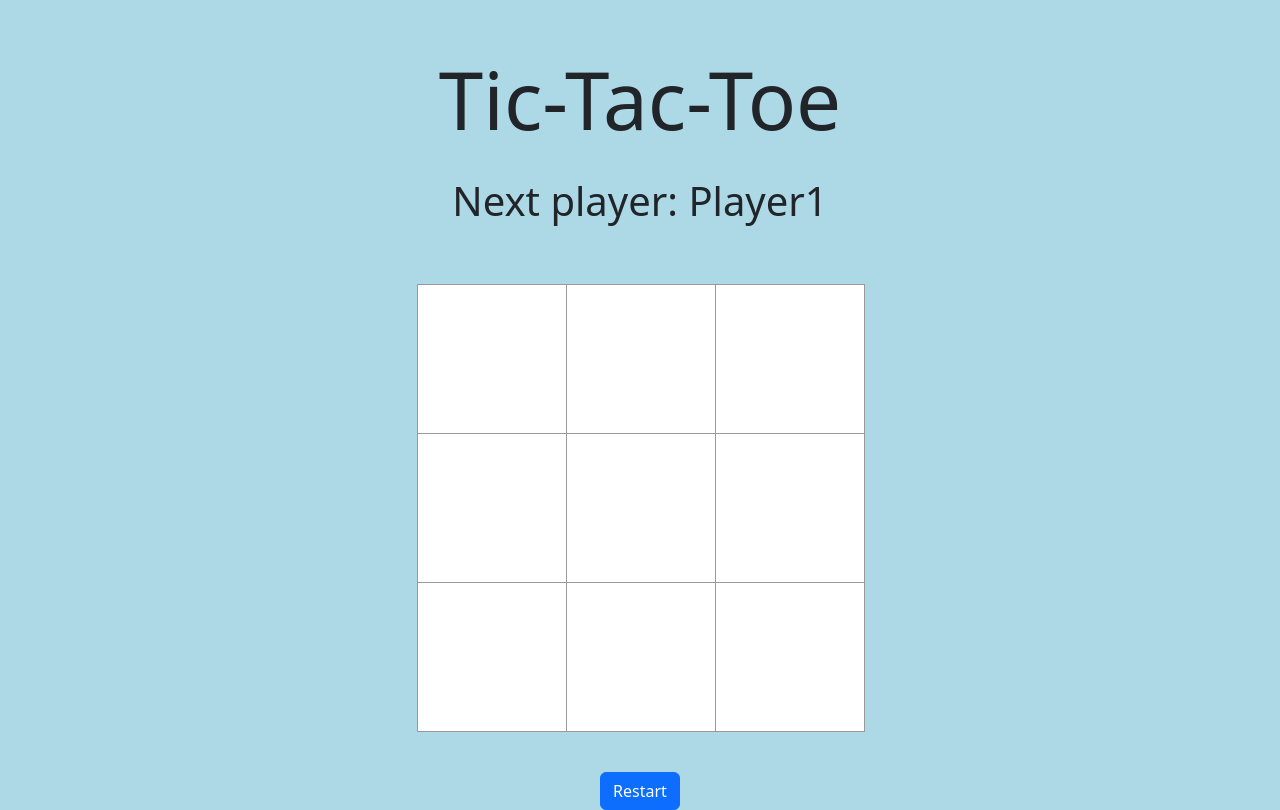
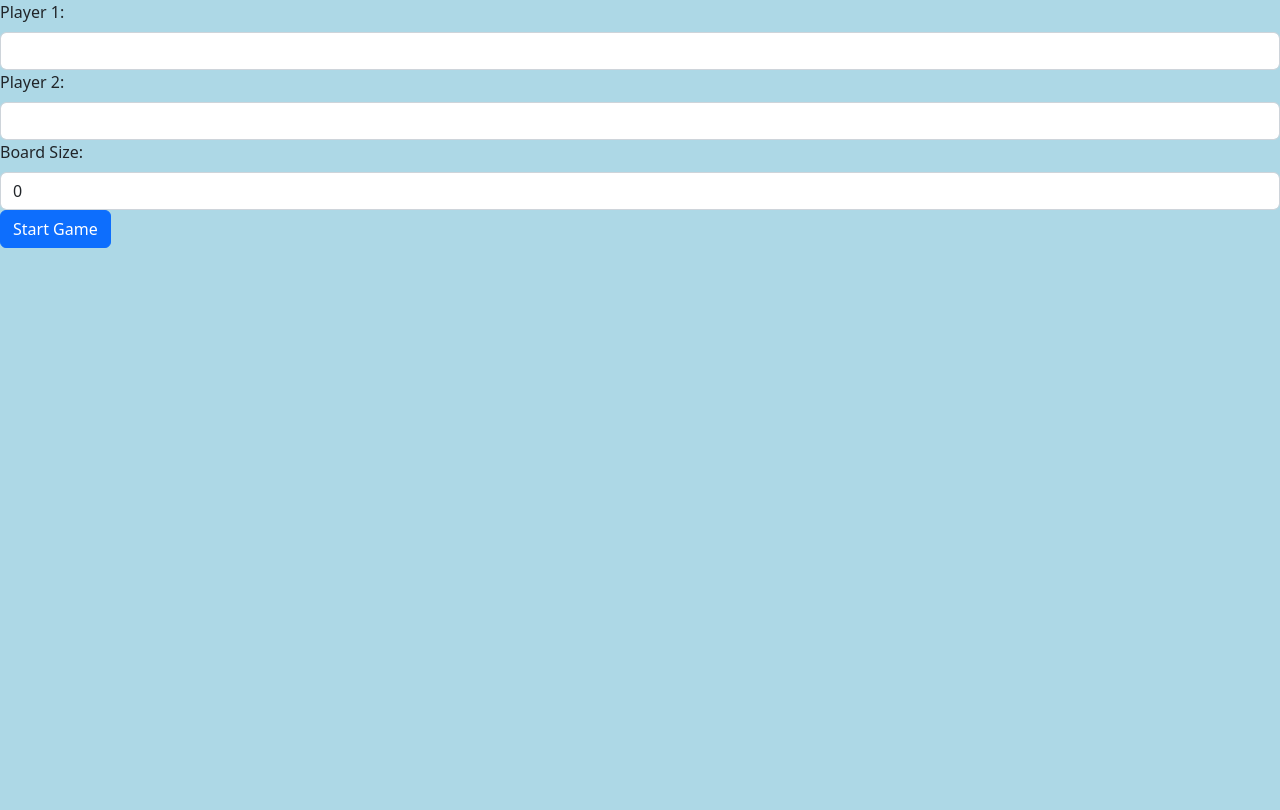
Before and after one commit to bengabay11/Tic-Tac-Toe, a React (Create React App) app: page / in a window 1280 px wide. Built offline with nearby package versions, Linux system fonts and the light colour scheme.

Commit message:
add login page

```diff
--- a/package.json
+++ b/package.json
@@ -17,6 +17,7 @@
         "react": "^18.2.0",
         "react-bootstrap": "^2.7.4",
         "react-dom": "^18.2.0",
+        "react-router-dom": "^6.11.1",
         "react-scripts": "5.0.1",
         "types": "^0.1.1",
         "typescript": "^5.0.4",
--- a/src/components/App/App.tsx
+++ b/src/components/App/App.tsx
@@ -1,102 +1,78 @@
-import React, { useCallback, useState } from 'react';
+import React, { useCallback, useEffect, useState } from 'react';
 import './App.css';
 import 'bootstrap/dist/css/bootstrap.min.css';
 import 'bootstrap/dist/js/bootstrap.min.js';
-import Board from '../Board/Board';
+import { inject } from '@vercel/analytics';
+import { Route, Routes } from 'react-router-dom';
+import Game from '../Game/Game';
+import LoginForm, { LoginFormData } from '../LoginForm/LoginForm';
+import { useNavigate } from 'react-router-dom';
 import config from '../../config';
-import {
-    Player,
-    SquareOwnership,
-    getWinner,
-    initBoard,
-    isDraw,
-    squareOwnershipToPlayer,
-} from '../../game';
-import GameStatus from '../GameStatus/GameStatus';
-import GameOverModal from '../GameOverModal/GameOverModal';
-import { inject } from '@vercel/analytics';
+import { Player } from '../../game';
 
 inject();
 
-type BoardType = SquareOwnership[][];
-
 const App: React.FC = () => {
-    const [board, setBoard] = useState<BoardType>(initBoard(config.boardSize));
-    const [firstPlayerTurn, setFirstPlayerTurn] = useState(true);
-    const [showGameOverModal, setShowGameOverModal] = useState(false);
-    const [winner, setWinner] = useState<Player | null>(null);
-    const firstPlayer = new Player(
-        config.firstPlayer.squareValue,
-        config.firstPlayer.name
-    );
-    const secondPlayer = new Player(
-        config.secondPlayer.squareValue,
-        config.secondPlayer.name
-    );
-
-    const handleClick = useCallback(
-        (row: number, column: number) => {
-            const boardCopy = [...board];
-            if (boardCopy[row][column] == SquareOwnership.Free) {
-                boardCopy[row][column] = firstPlayerTurn
-                    ? SquareOwnership.FirstPlayer
-                    : SquareOwnership.SecondPlayer;
-                setBoard(boardCopy);
-                setFirstPlayerTurn(!firstPlayerTurn);
-            }
-            const winnerSquareOwnership = getWinner(board, row, column);
-            if (winnerSquareOwnership != null) {
-                const winner = squareOwnershipToPlayer(
-                    firstPlayer,
-                    secondPlayer,
-                    winnerSquareOwnership
-                );
-                setWinner(winner);
-                setShowGameOverModal(true);
-            } else if (isDraw(board)) {
-                setShowGameOverModal(true);
-            }
-        },
-        [firstPlayerTurn]
-    );
-
-    const restartGame = useCallback(() => {
-        setShowGameOverModal(false);
-        setBoard(initBoard(config.boardSize));
-        setFirstPlayerTurn(true);
+    const [firstPlayer, setFirstPlayer] = useState<Player | null>();
+    const [secondPlayer, setSecondPlayer] = useState<Player | null>();
+    const [boardSize, setBoardSize] = useState<number | null>();
+    const navigate = useNavigate();
+    const onLogin = useCallback((loginFormData: LoginFormData) => {
+        setFirstPlayer(
+            new Player(
+                loginFormData.firstPlayerName,
+                config.firstPlayer.squareValue
+            )
+        );
+        setSecondPlayer(
+            new Player(
+                loginFormData.secondPlayerName,
+                config.secondPlayer.squareValue
+            )
+        );
+        setBoardSize(loginFormData.boardSize);
+        navigate('/game');
     }, []);
 
+    // useEffect(() => {
+    //     // Retrieve the stored count value from local storage
+    //     const rawFirstPlayer = localStorage.getItem('firstPlayer');
+    //     const rawSecondPlayer = localStorage.getItem('secondPlayer');
+    //     const rawBoardSize = localStorage.getItem('boardSize');
+    //     if (rawFirstPlayer != null) {
+    //         setFirstPlayer(JSON.parse(rawFirstPlayer));
+    //     }
+    //     if (rawSecondPlayer != null) {
+    //         setSecondPlayer(JSON.parse(rawSecondPlayer));
+    //     }
+    //     if (rawBoardSize != null) {
+    //         setBoardSize(JSON.parse(rawBoardSize));
+    //     }
+    // }, []);
+
+    // useEffect(() => {
+    //     if (boardSize) {
+    //         localStorage.setItem('firstPlayer', JSON.stringify(firstPlayer));
+    //         localStorage.setItem('secondPlayer', JSON.stringify(secondPlayer));
+    //         localStorage.setItem('boardSize', boardSize.toString());
+    //     }
+    //     // Store the count value in local storage whenever it changes
+    // }, [firstPlayer, secondPlayer, boardSize]);
+
     return (
-        <div className="game">
-            <div className="game-info">
-                <div className="display-1">{config.gameTitle}</div>
-                <GameStatus
-                    firstPlayer={firstPlayer}
-                    secondPlayer={secondPlayer}
-                    firstPlayerTurn={firstPlayerTurn}
-                ></GameStatus>
-            </div>
-            <GameOverModal
-                show={showGameOverModal}
-                setShow={setShowGameOverModal}
-                onRestart={restartGame}
-                winner={winner}
-            ></GameOverModal>
-            <div className="game-board">
-                <Board
-                    board={board}
-                    onSquareClick={handleClick}
-                    firstPlayer={firstPlayer}
-                    secondPlayer={secondPlayer}
-                />
-            </div>
-            <button
-                className="btn btn-primary restart-button"
-                onClick={restartGame}
-            >
-                {config.restartButtonContent}
-            </button>
-        </div>
+        <Routes>
+            <Route path="/" element={<LoginForm onLogin={onLogin} />} />
+            <Route
+                path="/game"
+                element={
+                    <Game
+                        boardSize={boardSize!}
+                        firstPlayer={firstPlayer!}
+                        secondPlayer={secondPlayer!}
+                    />
+                }
+            />
+        </Routes>
     );
 };
 
--- /dev/null
+++ b/src/components/Game/Game.tsx
@@ -0,0 +1,115 @@
+import React, { useCallback, useState } from 'react';
+import Board from '../Board/Board';
+import config from '../../config';
+import {
+    Player,
+    SquareOwnership,
+    getWinner,
+    initBoard,
+    isDraw,
+    squareOwnershipToPlayer,
+} from '../../game';
+import GameStatus from '../GameStatus/GameStatus';
+import GameOverModal from '../GameOverModal/GameOverModal';
+import { useNavigate } from 'react-router-dom';
+
+type BoardType = SquareOwnership[][];
+
+interface GameProps {
+    boardSize: number;
+    firstPlayer: Player;
+    secondPlayer: Player;
+}
+
+const Game: React.FC<GameProps> = ({
+    boardSize,
+    firstPlayer,
+    secondPlayer,
+}) => {
+    const [board, setBoard] = useState<BoardType>(initBoard(boardSize));
+    const [firstPlayerTurn, setFirstPlayerTurn] = useState(true);
+    const [showGameOverModal, setShowGameOverModal] = useState(false);
+    const [winner, setWinner] = useState<Player | null>(null);
+    const navigate = useNavigate();
+
+    const handleClick = useCallback(
+        (row: number, column: number) => {
+            const boardCopy = [...board];
+            if (boardCopy[row][column] == SquareOwnership.Free) {
+                boardCopy[row][column] = firstPlayerTurn
+                    ? SquareOwnership.FirstPlayer
+                    : SquareOwnership.SecondPlayer;
+                setBoard(boardCopy);
+                setFirstPlayerTurn(!firstPlayerTurn);
+            }
+            const winnerSquareOwnership = getWinner(board, row, column);
+            if (winnerSquareOwnership != null) {
+                const winner = squareOwnershipToPlayer(
+                    firstPlayer,
+                    secondPlayer,
+                    winnerSquareOwnership
+                );
+                setWinner(winner);
+                setShowGameOverModal(true);
+            } else if (isDraw(board)) {
+                setShowGameOverModal(true);
+            }
+        },
+        [firstPlayerTurn]
+    );
+
+    const restartGame = useCallback(() => {
+        setShowGameOverModal(false);
+        setBoard(initBoard(boardSize));
+        setFirstPlayerTurn(true);
+    }, []);
+
+    const backToLogin = useCallback(() => {
+        restartGame();
+        navigate('/');
+    }, []);
+
+    return (
+        <div className="game">
+            <div className="game-info">
+                <div className="display-1">{config.gameTitle}</div>
+                <GameStatus
+                    firstPlayer={firstPlayer}
+                    secondPlayer={secondPlayer}
+                    firstPlayerTurn={firstPlayerTurn}
+                ></GameStatus>
+            </div>
+            <GameOverModal
+                show={showGameOverModal}
+                setShow={setShowGameOverModal}
+                onRestart={restartGame}
+                onBackToLogin={backToLogin}
+                winner={winner}
+            ></GameOverModal>
+            <div className="game-board">
+                <Board
+                    board={board}
+                    onSquareClick={handleClick}
+                    firstPlayer={firstPlayer}
+                    secondPlayer={secondPlayer}
+                />
+            </div>
+            <div className="game-buttons">
+                <button
+                    className="btn btn-primary restart-button"
+                    onClick={restartGame}
+                >
+                    {config.restartButtonContent}
+                </button>
+                <button
+                    className="btn btn-primary restart-button"
+                    onClick={backToLogin}
+                >
+                    {config.backToLoginButtonContent}
+                </button>
+            </div>
+        </div>
+    );
+};
+
+export default Game;
--- a/src/components/GameOverModal/GameOverModal.tsx
+++ b/src/components/GameOverModal/GameOverModal.tsx
@@ -8,6 +8,7 @@ interface GameOverModalProps {
     show: boolean;
     setShow: (newShow: boolean) => void;
     onRestart: () => void;
+    onBackToLogin: () => void;
     winner: Player | null;
 }
 
@@ -15,6 +16,7 @@ const GameOverModal: React.FC<GameOverModalProps> = ({
     show,
     setShow,
     onRestart,
+    onBackToLogin,
     winner,
 }) => {
     const handleClose = useCallback(() => setShow(false), []);
@@ -38,6 +40,9 @@ const GameOverModal: React.FC<GameOverModalProps> = ({
                 <Button variant="primary" onClick={onRestart}>
                     {config.restartButtonContent}
                 </Button>
+                <Button variant="primary" onClick={onBackToLogin}>
+                    {config.backToLoginButtonContent}
+                </Button>
             </Modal.Footer>
         </Modal>
     );
--- /dev/null
+++ b/src/components/LoginForm/LoginForm.tsx
@@ -0,0 +1,75 @@
+import React, { useState } from 'react';
+import { Form, Button } from 'react-bootstrap';
+
+export class LoginFormData {
+    boardSize: number;
+    firstPlayerName: string;
+    secondPlayerName: string;
+
+    constructor(
+        boardSize: number,
+        firstPlayerName: string,
+        secondPlayerName: string
+    ) {
+        this.boardSize = boardSize;
+        this.firstPlayerName = firstPlayerName;
+        this.secondPlayerName = secondPlayerName;
+    }
+}
+
+interface LoginFormProps {
+    onLogin: (loginFormData: LoginFormData) => void;
+}
+
+const LoginForm: React.FC<LoginFormProps> = ({ onLogin }) => {
+    const [firstPlayerName, setFirstPlayerName] = useState('');
+    const [secondPlayerName, setSecondPlayerName] = useState('');
+    const [boardSize, setBoardSize] = useState(0);
+
+    const onSubmit = (e: React.FormEvent) => {
+        e.preventDefault();
+        const loginFormData = new LoginFormData(
+            boardSize,
+            firstPlayerName,
+            secondPlayerName
+        );
+        onLogin(loginFormData);
+    };
+
+    return (
+        <Form onSubmit={onSubmit}>
+            <Form.Group controlId="player1">
+                <Form.Label>Player 1:</Form.Label>
+                <Form.Control
+                    type="text"
+                    value={firstPlayerName}
+                    onChange={(e) => setFirstPlayerName(e.target.value)}
+                />
+            </Form.Group>
+
+            <Form.Group controlId="player2">
+                <Form.Label>Player 2:</Form.Label>
+                <Form.Control
+                    type="text"
+                    value={secondPlayerName}
+                    onChange={(e) => setSecondPlayerName(e.target.value)}
+                />
+            </Form.Group>
+
+            <Form.Group controlId="boardSize">
+                <Form.Label>Board Size:</Form.Label>
+                <Form.Control
+                    type="number"
+                    value={boardSize}
+                    onChange={(e) => setBoardSize(parseInt(e.target.value, 10))}
+                />
+            </Form.Group>
+
+            <Button variant="primary" type="submit">
+                Start Game
+            </Button>
+        </Form>
+    );
+};
+
+export default LoginForm;
--- a/src/config.ts
+++ b/src/config.ts
@@ -10,4 +10,5 @@ export default {
         squareValue: 'O',
     },
     restartButtonContent: 'Restart',
+    backToLoginButtonContent: 'Back to login',
 };
--- a/src/game.ts
+++ b/src/game.ts
@@ -1,10 +1,10 @@
 export class Player {
+    name: string;
     squareValue: string;
-    name: string;
 
-    constructor(squareValue: string, name: string) {
+    constructor(name: string, squareValue: string) {
+        this.name = name;
         this.squareValue = squareValue;
-        this.name = name;
     }
 }
 
--- a/src/index.tsx
+++ b/src/index.tsx
@@ -3,13 +3,16 @@ import ReactDOM from 'react-dom/client';
 import './index.css';
 import reportWebVitals from './reportWebVitals';
 import App from './components/App/App';
+import { BrowserRouter } from 'react-router-dom';
 
 const root = ReactDOM.createRoot(
     document.getElementById('root') as HTMLElement
 );
 root.render(
     <React.StrictMode>
-        <App />
+        <BrowserRouter>
+            <App />
+        </BrowserRouter>
     </React.StrictMode>
 );
 
```
Also changed, not shown: src/components/App/App.css (+11 -0 lines), 1 other file (tests, documents, lock files or other folders).
